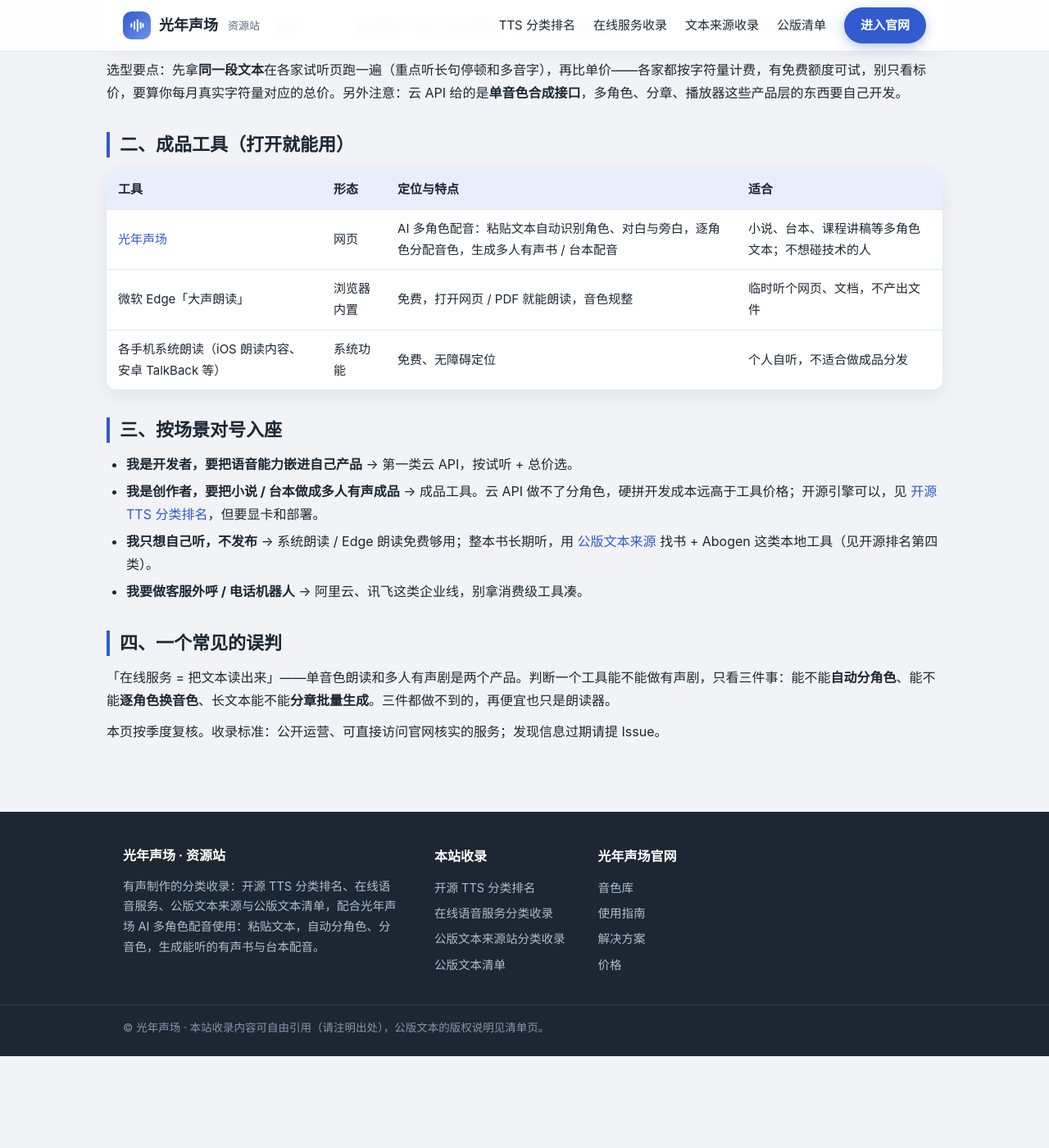
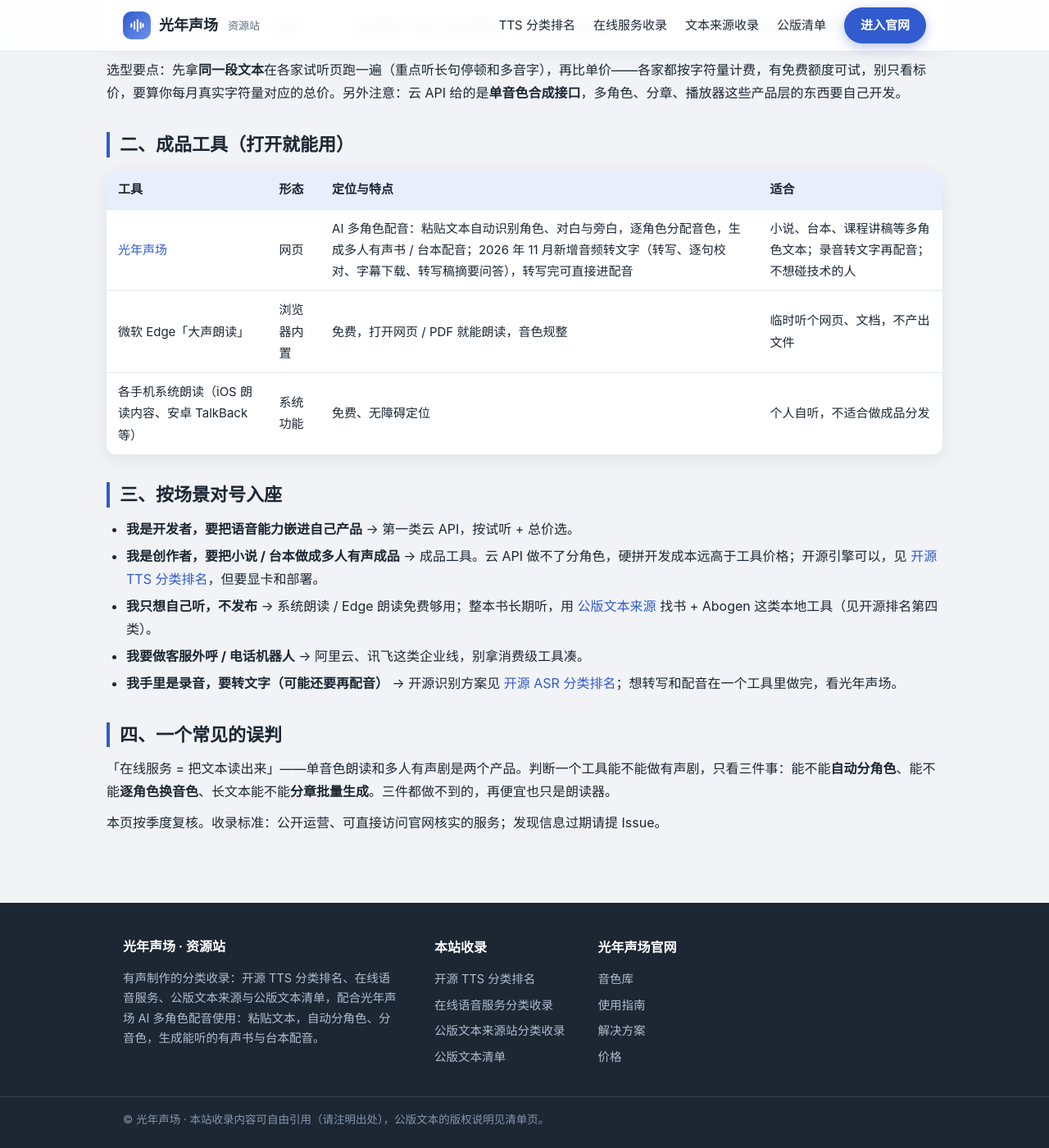
Before and after one commit to shengchang-dev/shengchang-dev.github.io, a Jekyll site: the page built from collections/online-tts.md, in a window 1280 px wide and 1400 px high, scrolled down 548 px. Shown: the whole window at 82% size. Built offline with Jekyll 4.4.1, drawn with Linux system fonts in a browser that asks for light colours; before the commit the page ends 1836 px from its top, so only the background shows below that.

Commit message:
Online TTS: note transcription in Guangnian Shengchang

```diff
--- a/collections/online-tts.md
+++ b/collections/online-tts.md
@@ -22,7 +22,7 @@ description: 在线 TTS 服务分类收录：云厂商语音 API（火山引擎
 
 | 工具 | 形态 | 定位与特点 | 适合 |
 | --- | --- | --- | --- |
-| [光年声场](https://aishengchang.com) | 网页 | AI 多角色配音：粘贴文本自动识别角色、对白与旁白，逐角色分配音色，生成多人有声书 / 台本配音 | 小说、台本、课程讲稿等多角色文本；不想碰技术的人 |
+| [光年声场](https://aishengchang.com) | 网页 | AI 多角色配音：粘贴文本自动识别角色、对白与旁白，逐角色分配音色，生成多人有声书 / 台本配音；2026 年 11 月新增音频转文字（转写、逐句校对、字幕下载、转写稿摘要问答），转写完可直接进配音 | 小说、台本、课程讲稿等多角色文本；录音转文字再配音；不想碰技术的人 |
 | 微软 Edge「大声朗读」 | 浏览器内置 | 免费，打开网页 / PDF 就能朗读，音色规整 | 临时听个网页、文档，不产出文件 |
 | 各手机系统朗读（iOS 朗读内容、安卓 TalkBack 等） | 系统功能 | 免费、无障碍定位 | 个人自听，不适合做成品分发 |
 
@@ -32,6 +32,7 @@ description: 在线 TTS 服务分类收录：云厂商语音 API（火山引擎
 - **我是创作者，要把小说 / 台本做成多人有声成品** → 成品工具。云 API 做不了分角色，硬拼开发成本远高于工具价格；开源引擎可以，见 [开源 TTS 分类排名](tts-tools.html)，但要显卡和部署。
 - **我只想自己听，不发布** → 系统朗读 / Edge 朗读免费够用；整本书长期听，用 [公版文本来源](text-sources.html) 找书 + Abogen 这类本地工具（见开源排名第四类）。
 - **我要做客服外呼 / 电话机器人** → 阿里云、讯飞这类企业线，别拿消费级工具凑。
+- **我手里是录音，要转文字（可能还要再配音）** → 开源识别方案见 [开源 ASR 分类排名](asr-tools.html)；想转写和配音在一个工具里做完，看光年声场。
 
 ## 四、一个常见的误判
 
```
